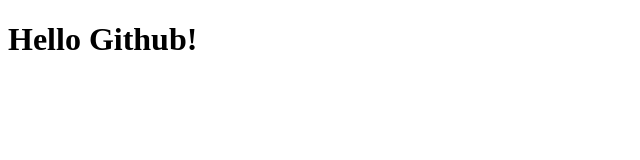
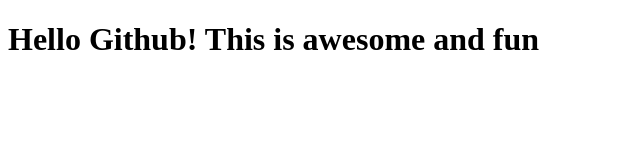
Before and after one commit to abhilashgupta/coursera-hcj, a plain HTML site: page site/index.html in a window 1280 px wide. Shown: the whole page, without its empty margins (0-640 px from the left). Drawn offline with Linux system fonts and the light colour scheme.

Commit message:
Small Update.

```diff
--- a/site/index.html
+++ b/site/index.html
@@ -4,6 +4,6 @@
 	<title>Hello Github!</title>
 </head>
 <body>
-<h1>Hello Github!</h1>
+<h1>Hello Github! This is awesome and fun</h1>
 </body>
 </html>
```
